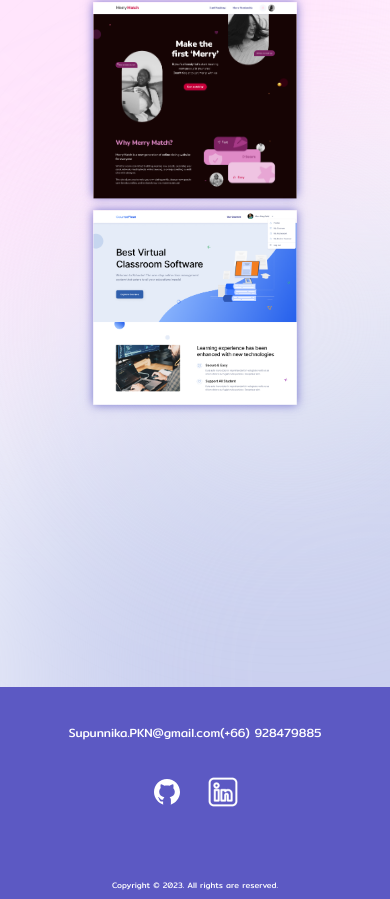
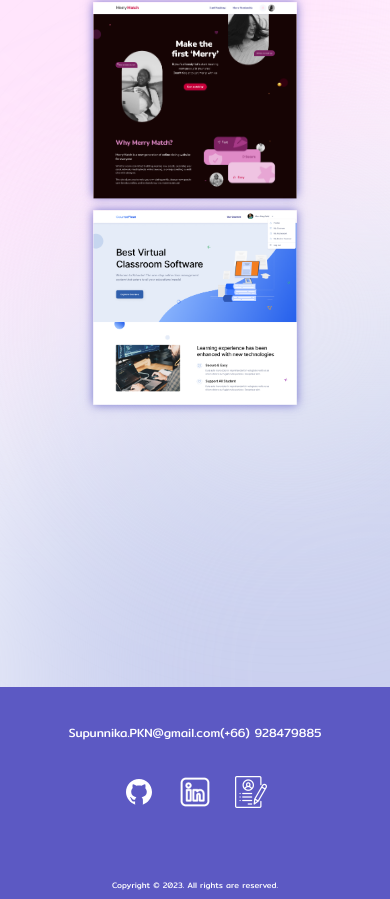
Before and after one commit to MaySupunnika/resume_may, a React (Vite) app: page / in a window 390 px wide. Shown: the part 1845-2744 px from the top of the page. Built offline with nearby package versions, Linux system fonts and the light colour scheme.

Commit message:
feat: add resume icon

```diff
--- a/src/pages/contact.css
+++ b/src/pages/contact.css
@@ -24,13 +24,20 @@
   height: 3rem;
 }
 
+.contact-resumme {
+  width: 2.5rem;
+  height: 2.5rem;
+}
+
 .linkedin-github-box {
   display: flex;
   flex-direction: row;
+  align-items: center;
   margin: 2rem 0rem;
 }
 
-.contact-github {
+.contact-github,
+.contact-linkedin {
   margin-right: 1.5rem;
 }
 
@@ -65,7 +72,8 @@ hr {
     font-size: 12px;
   }
   .contact-github,
-  .contact-linkedin {
+  .contact-linkedin,
+  .contact-resumme {
     width: 2rem;
     height: 2rem;
   }
--- a/src/pages/contact.jsx
+++ b/src/pages/contact.jsx
@@ -1,6 +1,8 @@
 import "./contact.css";
 import LinkedInIcon from "../assets/linkedin-icon-white.png";
 import GithubIcon from "../assets/github-icon-white.svg";
+import ResumeIcon from "../assets/resume.png";
+import ResumeFile from "../assets/supunnika_resume_software_developer.pdf";
 function Contact() {
   return (
     <>
@@ -33,6 +35,9 @@ function Contact() {
             >
               <img className="contact-linkedin" src={LinkedInIcon} />
             </a>
+            <a href={ResumeFile} target="_blank">
+              <img className="contact-resumme" src={ResumeIcon} />
+            </a>
           </div>
           <hr />
           <p className="copyright">
```
Also changed, not shown: src/assets/resume.png (added), 1 other file (tests, documents, lock files or other folders).
